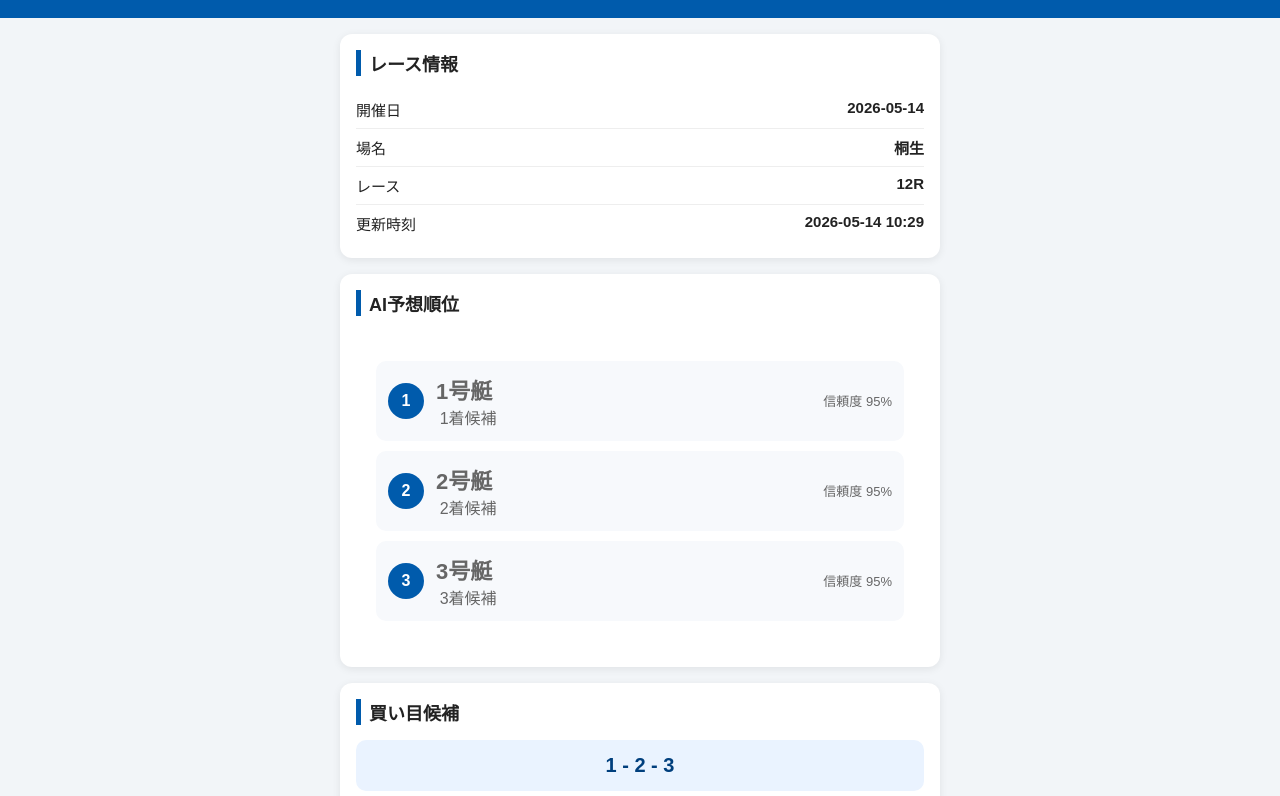
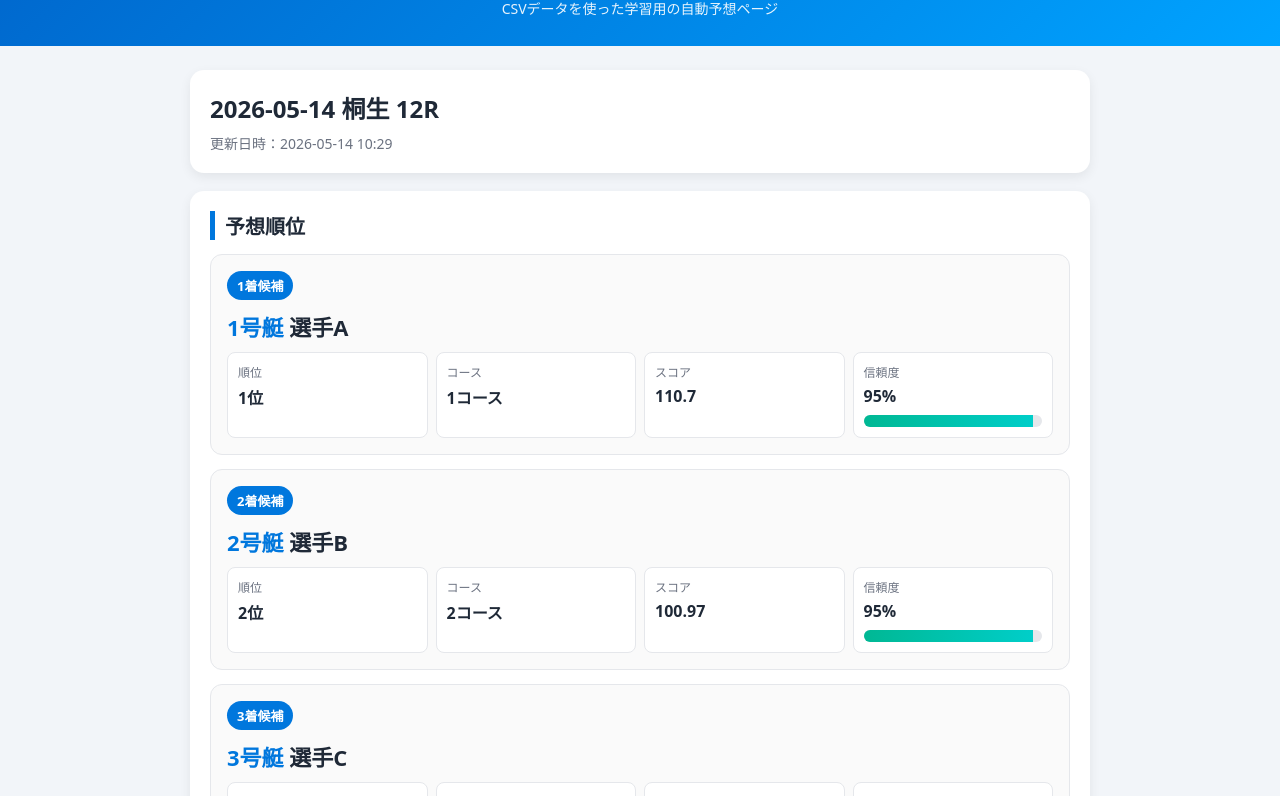
Before and after one commit to nagatsukiizayoi/boatrace-ai-free, a plain HTML site: page docs/index.html in a window 1280 px wide. Shown: the part 78-874 px from the top of the page. Drawn offline with Linux system fonts and the light colour scheme.

Commit message:
Revamp index.html layout and styles
Updated the layout and styling of the index page, including changes to headers, cards, and loading messages. Improved the structure for displaying predictions and tickets.

```diff
--- a/docs/index.html
+++ b/docs/index.html
@@ -1,267 +1,353 @@
 <!DOCTYPE html>
 <html lang="ja">
 <head>
-  <meta charset="UTF-8">
-  <meta name="viewport" content="width=device-width, initial-scale=1.0">
-  <title>競艇AI予想</title>
+  <meta charset="UTF-8" />
+  <meta name="viewport" content="width=device-width, initial-scale=1.0" />
+  <title>ボートレースAI予想</title>
 
   <style>
     body {
       margin: 0;
-      font-family: Arial, sans-serif;
-      background: #f2f5f8;
-      color: #222;
+      font-family: system-ui, -apple-system, BlinkMacSystemFont, "Segoe UI", sans-serif;
+      background: #f2f5f9;
+      color: #1f2937;
     }
 
     header {
-      background: #005bac;
+      background: linear-gradient(135deg, #0066cc, #00a3ff);
       color: white;
-      padding: 18px;
+      padding: 28px 16px;
       text-align: center;
     }
 
     header h1 {
       margin: 0;
-      font-size: 24px;
+      font-size: 28px;
     }
 
     header p {
-      margin: 6px 0 0;
-      font-size: 13px;
+      margin: 8px 0 0;
+      font-size: 14px;
+      opacity: 0.9;
     }
 
     main {
-      padding: 16px;
-      max-width: 600px;
-      margin: 0 auto;
+      max-width: 900px;
+      margin: 24px auto;
+      padding: 0 16px 40px;
     }
 
     .card {
       background: white;
+      border-radius: 14px;
+      padding: 20px;
+      margin-bottom: 18px;
+      box-shadow: 0 4px 12px rgba(0, 0, 0, 0.07);
+    }
+
+    .race-title {
+      font-size: 24px;
+      font-weight: bold;
+      margin-bottom: 8px;
+    }
+
+    .updated {
+      color: #6b7280;
+      font-size: 14px;
+    }
+
+    .section-title {
+      font-size: 20px;
+      font-weight: bold;
+      margin-bottom: 14px;
+      border-left: 5px solid #0077dd;
+      padding-left: 10px;
+    }
+
+    .prediction-list {
+      display: grid;
+      gap: 14px;
+    }
+
+    .prediction-item {
+      border: 1px solid #e5e7eb;
       border-radius: 12px;
       padding: 16px;
-      margin-bottom: 16px;
-      box-shadow: 0 2px 8px rgba(0,0,0,0.08);
-    }
-
-    .card h2 {
-      margin-top: 0;
-      font-size: 18px;
-      border-left: 5px solid #005bac;
-      padding-left: 8px;
-    }
-
-    .info-row {
-      display: flex;
-      justify-content: space-between;
-      border-bottom: 1px solid #eee;
-      padding: 8px 0;
-      font-size: 15px;
-    }
-
-    .info-row:last-child {
-      border-bottom: none;
+      background: #fafafa;
     }
 
     .rank {
-      display: flex;
-      align-items: center;
-      margin: 10px 0;
-      padding: 12px;
-      border-radius: 10px;
-      background: #f7f9fc;
+      display: inline-block;
+      background: #0077dd;
+      color: white;
+      font-weight: bold;
+      padding: 5px 10px;
+      border-radius: 999px;
+      font-size: 13px;
+      margin-bottom: 10px;
     }
 
-    .rank-number {
-      width: 36px;
-      height: 36px;
-      border-radius: 50%;
-      background: #005bac;
-      color: white;
-      display: flex;
-      align-items: center;
-      justify-content: center;
+    .boat-line {
+      font-size: 22px;
       font-weight: bold;
-      margin-right: 12px;
+      margin-bottom: 10px;
     }
 
     .boat-number {
-      font-size: 22px;
-      font-weight: bold;
-      margin-right: 8px;
+      color: #0077dd;
     }
 
-    .confidence {
-      margin-left: auto;
-      font-size: 13px;
-      color: #666;
+    .details {
+      display: grid;
+      grid-template-columns: repeat(auto-fit, minmax(140px, 1fr));
+      gap: 8px;
+      font-size: 14px;
+    }
+
+    .detail-box {
+      background: white;
+      border-radius: 8px;
+      padding: 10px;
+      border: 1px solid #e5e7eb;
+    }
+
+    .detail-label {
+      color: #6b7280;
+      font-size: 12px;
+      margin-bottom: 4px;
+    }
+
+    .detail-value {
+      font-weight: bold;
+      font-size: 16px;
+    }
+
+    .confidence-bar-wrap {
+      background: #e5e7eb;
+      border-radius: 999px;
+      height: 12px;
+      overflow: hidden;
+      margin-top: 8px;
+    }
+
+    .confidence-bar {
+      height: 100%;
+      background: linear-gradient(90deg, #00b894, #00cec9);
+      width: 0%;
     }
 
     .tickets {
-      display: grid;
-      grid-template-columns: 1fr;
+      display: flex;
+      flex-wrap: wrap;
       gap: 10px;
     }
 
     .ticket {
-      background: #eaf3ff;
-      padding: 14px;
+      background: #fff7ed;
+      color: #c2410c;
+      border: 1px solid #fed7aa;
+      padding: 10px 14px;
       border-radius: 10px;
-      font-size: 20px;
       font-weight: bold;
-      text-align: center;
-      color: #003f7d;
+      font-size: 18px;
     }
 
     .notice {
-      font-size: 12px;
-      color: #666;
-      line-height: 1.6;
-    }
-
-    .loading {
-      text-align: center;
-      color: #666;
-      padding: 20px;
+      font-size: 13px;
+      line-height: 1.7;
+      color: #6b7280;
+      background: #fffbeb;
+      border: 1px solid #fde68a;
     }
 
     .error {
-      background: #fff0f0;
-      color: #b00020;
-      padding: 12px;
-      border-radius: 8px;
-      font-size: 14px;
+      color: #b91c1c;
+      background: #fee2e2;
+      border: 1px solid #fecaca;
+      padding: 14px;
+      border-radius: 10px;
     }
 
     footer {
       text-align: center;
+      color: #9ca3af;
       font-size: 12px;
-      color: #777;
       padding: 20px;
     }
   </style>
 </head>
 
 <body>
-
   <header>
-    <h1>競艇AI予想</h1>
-    <p>JSONデータ読み込み版</p>
+    <h1>ボートレースAI予想</h1>
+    <p>CSVデータを使った学習用の自動予想ページ</p>
   </header>
 
   <main>
+    <div class="card">
+      <div class="race-title" id="race-title">読み込み中...</div>
+      <div class="updated" id="updated-at"></div>
+    </div>
 
-    <section class="card">
-      <h2>レース情報</h2>
+    <div class="card">
+      <div class="section-title">予想順位</div>
+      <div id="predictions" class="prediction-list">
+        読み込み中...
+      </div>
+    </div>
 
-      <div class="info-row">
-        <span>開催日</span>
-        <strong id="race-date">読み込み中...</strong>
+    <div class="card">
+      <div class="section-title">買い目候補</div>
+      <div id="tickets" class="tickets">
+        読み込み中...
       </div>
+    </div>
 
-      <div class="info-row">
-        <span>場名</span>
-        <strong id="race-stadium">読み込み中...</strong>
-      </div>
-
-      <div class="info-row">
-        <span>レース</span>
-        <strong id="race-no">読み込み中...</strong>
-      </div>
-
-      <div class="info-row">
-        <span>更新時刻</span>
-        <strong id="updated-at">読み込み中...</strong>
-      </div>
-    </section>
-
-    <section class="card">
-      <h2>AI予想順位</h2>
-      <div id="prediction-list" class="loading">
-        予想データを読み込み中...
-      </div>
-    </section>
-
-    <section class="card">
-      <h2>買い目候補</h2>
-      <div id="ticket-list" class="tickets">
-      </div>
-    </section>
-
-    <section class="card">
-      <h2>注意</h2>
-      <p id="notice" class="notice">
-        読み込み中...
-      </p>
-    </section>
-
+    <div class="card notice" id="notice">
+      注意書きを読み込み中...
+    </div>
   </main>
 
   <footer>
-    boatrace-ai-free
+    GitHub Pages × Python × CSV
   </footer>
 
   <script>
     async function loadPrediction() {
       try {
-        const response = await fetch("prediction.json?time=" + new Date().getTime());
+        const response = await fetch("./prediction.json?cache=" + Date.now());
 
         if (!response.ok) {
-          throw new Error("prediction.jsonを読み込めませんでした");
+          throw new Error("prediction.json を読み込めませんでした");
         }
 
         const data = await response.json();
 
-        document.getElementById("race-date").textContent = data.race.date;
-        document.getElementById("race-stadium").textContent = data.race.stadium;
-        document.getElementById("race-no").textContent = data.race.race_no;
-        document.getElementById("updated-at").textContent = data.updated_at;
-
-        const predictionList = document.getElementById("prediction-list");
-        predictionList.innerHTML = "";
-
-        data.predictions.forEach(function(item) {
-          const rankDiv = document.createElement("div");
-          rankDiv.className = "rank";
-
-          rankDiv.innerHTML = `
-            <div class="rank-number">${item.rank}</div>
-            <div>
-              <div><span class="boat-number">${item.boat}号艇</span></div>
-              <div>${item.label}</div>
-            </div>
-            <div class="confidence">信頼度 ${item.confidence}%</div>
-          `;
-
-          predictionList.appendChild(rankDiv);
-        });
-
-        const ticketList = document.getElementById("ticket-list");
-        ticketList.innerHTML = "";
-
-        data.tickets.forEach(function(ticket) {
-          const ticketDiv = document.createElement("div");
-          ticketDiv.className = "ticket";
-          ticketDiv.textContent = ticket.split("-").join(" - ");
-          ticketList.appendChild(ticketDiv);
-        });
-
-        document.getElementById("notice").textContent = data.notice;
+        renderRace(data);
+        renderPredictions(data.predictions || []);
+        renderTickets(data.tickets || []);
+        renderNotice(data.notice || "");
 
       } catch (error) {
-        document.getElementById("prediction-list").innerHTML = `
-          <div class="error">
-            データの読み込みに失敗しました。<br>
-            docs/prediction.json が存在するか確認してください。
+        console.error(error);
+
+        document.getElementById("race-title").textContent = "読み込みエラー";
+        document.getElementById("predictions").innerHTML =
+          '<div class="error">prediction.json の読み込みに失敗しました。GitHub Actionsで prediction.json が作成されているか確認してください。</div>';
+        document.getElementById("tickets").textContent = "-";
+        document.getElementById("notice").textContent =
+          "エラーが発生しました。";
+      }
+    }
+
+    function renderRace(data) {
+      const race = data.race || {};
+
+      const stadium = race.stadium || "未設定";
+      const raceNo = race.race_no || "未設定";
+      const date = race.date || "";
+      const updatedAt = data.updated_at || "";
+
+      document.getElementById("race-title").textContent =
+        `${date} ${stadium} ${raceNo}`;
+
+      document.getElementById("updated-at").textContent =
+        `更新日時：${updatedAt}`;
+    }
+
+    function renderPredictions(predictions) {
+      const container = document.getElementById("predictions");
+
+      if (!predictions.length) {
+        container.innerHTML = '<div class="error">予想データがありません。</div>';
+        return;
+      }
+
+      container.innerHTML = "";
+
+      predictions.forEach((item) => {
+        const rank = item.rank ?? "-";
+        const boat = item.boat ?? "-";
+        const course = item.course ?? "-";
+        const driver = item.driver ?? "選手名なし";
+        const label = item.label ?? `${rank}着候補`;
+        const confidence = item.confidence ?? 0;
+        const score = item.score ?? "-";
+
+        const div = document.createElement("div");
+        div.className = "prediction-item";
+
+        div.innerHTML = `
+          <div class="rank">${label}</div>
+
+          <div class="boat-line">
+            <span class="boat-number">${boat}号艇</span>
+            ${escapeHtml(driver)}
+          </div>
+
+          <div class="details">
+            <div class="detail-box">
+              <div class="detail-label">順位</div>
+              <div class="detail-value">${rank}位</div>
+            </div>
+
+            <div class="detail-box">
+              <div class="detail-label">コース</div>
+              <div class="detail-value">${course}コース</div>
+            </div>
+
+            <div class="detail-box">
+              <div class="detail-label">スコア</div>
+              <div class="detail-value">${score}</div>
+            </div>
+
+            <div class="detail-box">
+              <div class="detail-label">信頼度</div>
+              <div class="detail-value">${confidence}%</div>
+              <div class="confidence-bar-wrap">
+                <div class="confidence-bar" style="width: ${confidence}%"></div>
+              </div>
+            </div>
           </div>
         `;
 
-        console.error(error);
+        container.appendChild(div);
+      });
+    }
+
+    function renderTickets(tickets) {
+      const container = document.getElementById("tickets");
+
+      if (!tickets.length) {
+        container.innerHTML = '<div class="error">買い目データがありません。</div>';
+        return;
       }
+
+      container.innerHTML = "";
+
+      tickets.forEach((ticket) => {
+        const div = document.createElement("div");
+        div.className = "ticket";
+        div.textContent = ticket;
+        container.appendChild(div);
+      });
+    }
+
+    function renderNotice(notice) {
+      document.getElementById("notice").textContent =
+        notice || "このページは学習用のサンプルです。";
+    }
+
+    function escapeHtml(text) {
+      return String(text)
+        .replaceAll("&", "&amp;")
+        .replaceAll("<", "&lt;")
+        .replaceAll(">", "&gt;")
+        .replaceAll('"', "&quot;")
+        .replaceAll("'", "&#039;");
     }
 
     loadPrediction();
   </script>
-
 </body>
 </html>
```
